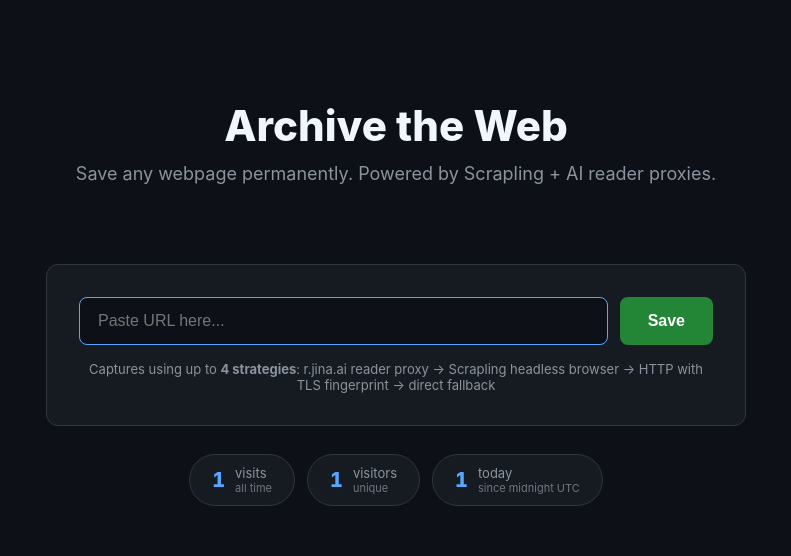
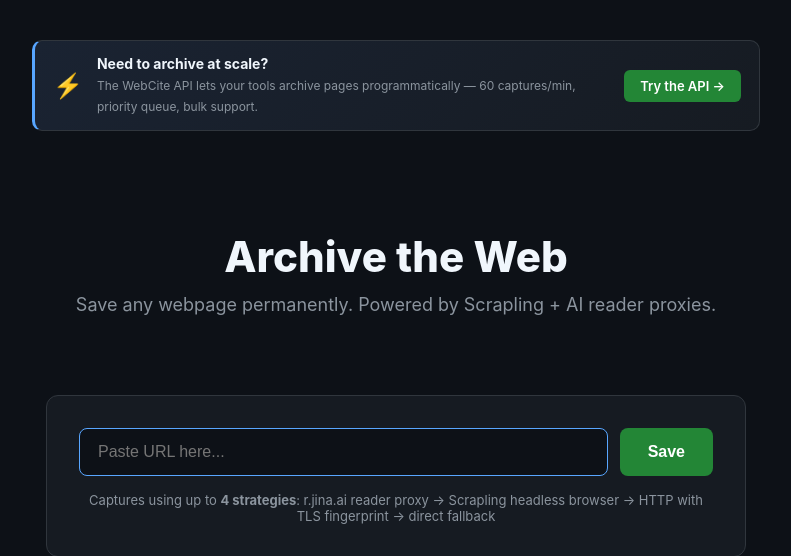
Before and after one commit to taikonaut2k/webcite, a Flask app: page / in a window 1280 px wide. Shown: the part 57-613 px from the top of the page, without its empty margins (244-1035 px from the left). Run offline with Flask 3, Linux system fonts and the light colour scheme; data comes from the database, SQL or seed files in the repository; some libraries are stand-ins or nearby versions.

Commit message:
Add advertising layer: house ads by default, real networks via env
- New ads.py: config-driven ad manager (AD_NETWORK/AD_CLIENT/AD_SLOT_*)
  supporting AdSense, Adsterra, A-ADS — flip env vars, no code changes
- House ads by default: self-promotion slots pushing the Premium API
  tier (/mo) — real income stream with zero external dependency
- Lazy-loaded via IntersectionObserver — ads never slow initial render
  (consistent with async capture speed work)
- Ad slots on all pages (index, archive, search, account) + mid-article
  ad inserted at ~40% of article text in article_builder
- Verified: house mode renders on all pages; AdSense mode renders
  adsbygoogle slots + head script + lazy-load JS; CTA links correct

```diff
--- /dev/null
+++ b/ads.py
@@ -0,0 +1,101 @@
+"""
+WebCite ad manager.
+
+Config-driven advertising layer. Reads from environment variables:
+
+  AD_NETWORK   - "adsense" | "adsterra" | "aads" | "none" (default)
+  AD_CLIENT    - AdSense publisher ID (e.g. ca-pub-XXXXXXXXXXXXXXXX)
+  AD_SLOT_TOP  - AdSense slot ID for the top banner
+  AD_SLOT_MID  - AdSense slot ID for in-content ads
+
+Behavior:
+  - If a network + client are configured, real ad code is rendered.
+  - Otherwise, "house ads" are shown — self-promotion slots that
+    push the Premium API tier (our actual revenue stream). House ads
+    are income with zero external dependency and zero policy risk.
+  - Ads are lazy-loaded client-side (IntersectionObserver) so they
+    NEVER slow down initial page render — consistent with our
+    speed-first design.
+"""
+
+import os
+
+def ad_config():
+    """Return dict of ad settings from environment."""
+    network = os.environ.get("AD_NETWORK", "none").lower()
+    client = os.environ.get("AD_CLIENT", "").strip()
+    real_network = network in ("adsense", "adsterra", "aads") and client != ""
+    return {
+        "network": network,
+        "client": client,
+        "slot_top": os.environ.get("AD_SLOT_TOP", "").strip(),
+        "slot_mid": os.environ.get("AD_SLOT_MID", "").strip(),
+        "ads_on": True,  # ad slots always render — house ads by default
+        "real_network": real_network,
+        "enabled": real_network,
+    }
+
+def render_ad(slot="top"):
+    """
+    Return HTML for an ad slot. Falls back to a house ad.
+    slot: "top" (leaderboard) or "mid" (in-content rectangle).
+    """
+    cfg = ad_config()
+    slot_id = cfg.get("slot_top") if slot == "top" else cfg.get("slot_mid")
+
+    # ── House ad (default): promote our own Premium API tier ──
+    if not cfg.get("real_network"):
+        if slot == "top":
+            return """<div class="house-ad" data-slot="top" id="houseAdTop">
+  <div class="house-ad-inner">
+    <div class="house-ad-icon">⚡</div>
+    <div class="house-ad-text">
+      <strong>Need to archive at scale?</strong>
+      <span>The WebCite API lets your tools archive pages programmatically — 60 captures/min, priority queue, bulk support.</span>
+    </div>
+    <a class="house-ad-cta" href="/account">Try the API →</a>
+  </div>
+</div>"""
+        return """<div class="house-ad" data-slot="mid" id="houseAdMid">
+  <div class="house-ad-inner">
+    <div class="house-ad-text">
+      <strong>⚡ WebCite API</strong>
+      <span>Bulk archiving for developers &amp; researchers. From $9/mo.</span>
+    </div>
+    <a class="house-ad-cta" href="/account">Learn more</a>
+  </div>
+</div>"""
+
+    # ── Real ad network code ──
+    if cfg["network"] == "adsense":
+        if slot == "top":
+            return f"""<div class="ad-slot ad-slot-top" id="adSlotTop" data-client="{cfg['client']}" data-slot="{slot_id}">
+  <ins class="adsbygoogle" style="display:block" data-ad-client="{cfg['client']}" data-ad-slot="{slot_id}" data-ad-format="auto" data-full-width-responsive="true"></ins>
+</div>"""
+        return f"""<div class="ad-slot ad-slot-mid" id="adSlotMid" data-client="{cfg['client']}" data-slot="{slot_id}">
+  <ins class="adsbygoogle" style="display:block" data-ad-client="{cfg['client']}" data-ad-slot="{slot_id}" data-ad-format="auto" data-full-width-responsive="true"></ins>
+</div>"""
+
+    if cfg["network"] == "adsterra":
+        # Adsterra banner placeholder — paste their script via env AD_SCRIPT_TOP/MID if needed
+        return f"""<div class="ad-slot" id="adSlot{slot.title()}">
+  <script async="async" data-cfasync="false" src="//pl{cfg['client']}.adsterratrade.com/{slot_id}/banner.js"></script>
+</div>"""
+
+    if cfg["network"] == "aads":
+        # A-ADS (crypto ad network) — simple iframe-based
+        return f"""<div class="ad-slot" id="adSlot{slot.title()}">
+  <iframe src="https://aads.com/display/{slot_id}?client={cfg['client']}" width="728" height="90" frameborder="0" scrolling="no"></iframe>
+</div>"""
+
+    return ""  # none
+
+
+def ad_head_scripts():
+    """Any scripts needed in <head> for the configured network."""
+    cfg = ad_config()
+    if not cfg.get("real_network"):
+        return ""
+    if cfg["network"] == "adsense":
+        return f"""<script async src="https://pagead2.googlesyndication.com/pagead/js/adsbygoogle.js?client={cfg['client']}" crossorigin="anonymous"></script>"""
+    return ""
--- a/app.py
+++ b/app.py
@@ -20,9 +20,23 @@ import uuid
 from archiver import capture_url, get_archive, search_archives, load_index, ARCHIVES_DIR
 from media_archiver import capture_full_page
 import visitors
+import ads
 
 app = Flask(__name__)
 app.secret_key = os.urandom(24).hex()
+
+@app.context_processor
+def inject_ads():
+    """Make ad config + rendered slots available to ALL templates."""
+    cfg = ads.ad_config()
+    return {
+        "ads_on": cfg.get("ads_on", True),
+        "ads_enabled": cfg.get("real_network", False),
+        "ad_top": ads.render_ad("top"),
+        "ad_mid": cfg.get("real_network", False),  # real network mid-slot on article pages
+        "ad_mid_html": ads.render_ad("mid"),
+        "ad_head_scripts": ads.ad_head_scripts(),
+    }
 
 # Rate limiting (simple in-memory)
 RATE_LIMITS = {}
--- a/templates/account.html
+++ b/templates/account.html
@@ -1,6 +1,7 @@
 <!DOCTYPE html>
 <html lang="en">
 <head>
+    {{ ad_head_scripts|safe }}
     <meta charset="UTF-8">
     <meta name="viewport" content="width=device-width, initial-scale=1.0">
     <title>API Access — WebCite</title>
@@ -82,6 +83,7 @@
     </style>
 </head>
 <body>
+    {% include 'ads_partial.html' %}
     <nav>
         <div class="logo"><span>W</span>ebCite</div>
         <div>
--- /dev/null
+++ b/templates/ads_partial.html
@@ -0,0 +1,81 @@
+{# ads_partial.html — ad slots + lazy-loading JS. Include via {% include 'ads_partial.html' %} #}
+{% if ads_on %}
+<style>
+    /* Ad slots — minimal footprint, no layout shift */
+    .ad-slot { margin: 24px auto; text-align: center; overflow: hidden; border-radius: 8px; }
+    .ad-slot-top { max-width: 728px; min-height: 60px; }
+    .ad-slot-mid { max-width: 336px; min-height: 200px; }
+    .ad-label { font-size: 10px; color: #6e7681; text-transform: uppercase; letter-spacing: 1px; margin-bottom: 4px; }
+    .ad-placeholder {
+        border: 1px dashed #30363d; border-radius: 8px; color: #6e7681;
+        display: flex; align-items: center; justify-content: center;
+        font-size: 12px; min-height: 90px; background: #161b22;
+    }
+    /* House ads — self-promotion (our real revenue stream: API tier) */
+    .house-ad { margin: 20px auto; max-width: 728px; }
+    .house-ad-inner {
+        background: linear-gradient(135deg, #1a2332 0%, #161b22 100%);
+        border: 1px solid #30363d; border-left: 3px solid #58a6ff;
+        border-radius: 10px; padding: 14px 18px;
+        display: flex; align-items: center; gap: 14px;
+    }
+    .house-ad[data-slot="mid"] .house-ad-inner { max-width: 100%; }
+    .house-ad-icon { font-size: 24px; }
+    .house-ad-text { flex: 1; }
+    .house-ad-text strong { display: block; color: #f0f6fc; font-size: 14px; margin-bottom: 2px; }
+    .house-ad-text span { color: #8b949e; font-size: 12px; line-height: 1.5; }
+    .house-ad-cta {
+        background: #238636; color: white; text-decoration: none;
+        padding: 8px 16px; border-radius: 6px; font-size: 13px; font-weight: 600;
+        white-space: nowrap; transition: background 0.2s;
+    }
+    .house-ad-cta:hover { background: #2ea043; }
+    @media (max-width: 600px) {
+        .house-ad-inner { flex-direction: column; text-align: center; }
+        .house-ad-cta { display: inline-block; margin-top: 6px; }
+    }
+</style>
+{% endif %}
+
+{% if ads_on %}
+<!-- Ad slot: TOP -->
+<div class="ad-label" id="adLabelTop" style="display:none;">Sponsored</div>
+<div id="adContainerTop" style="min-height:60px;">{{ ad_top|safe }}</div>
+
+<!-- Ad slot: MID (only on article pages via ad_mid flag) -->
+{% if ad_mid %}
+<div class="ad-label" id="adLabelMid" style="display:none;">Sponsored</div>
+<div id="adContainerMid" style="min-height:200px;">{{ ad_mid_html|safe }}</div>
+{% endif %}
+{% endif %}
+
+{% if ads_enabled %}
+<script>
+/* Lazy-load ads only when scrolled into view — zero initial-page cost */
+(function() {
+    function isHouse(el) { return el.querySelector('.house-ad'); }
+    function observe(containerId, labelId) {
+        var c = document.getElementById(containerId);
+        if (!c) return;
+        var label = document.getElementById(labelId);
+        // Show the "Sponsored" label only if a real ad will load
+        if (c.querySelector('.adsbygoogle') && label) label.style.display = 'block';
+        if (!('IntersectionObserver' in window)) return;
+        var io = new IntersectionObserver(function(entries) {
+            entries.forEach(function(e) {
+                if (e.isIntersecting) {
+                    // Activate AdSense slots in view
+                    c.querySelectorAll('ins.adsbygoogle').forEach(function(ins) {
+                        try { (adsbygoogle = window.adsbygoogle || []).push({}); } catch(err) {}
+                    });
+                    io.disconnect();
+                }
+            });
+        }, { rootMargin: '200px' });
+        io.observe(c);
+    }
+    observe('adContainerTop', 'adLabelTop');
+    observe('adContainerMid', 'adLabelMid');
+})();
+</script>
+{% endif %}
--- a/templates/archive.html
+++ b/templates/archive.html
@@ -1,7 +1,7 @@
 <!DOCTYPE html>
 <html lang="en">
 <head>
-    <meta charset="UTF-8">
+    {{ ad_head_scripts|safe }}    <meta charset="UTF-8">
     <meta name="viewport" content="width=device-width, initial-scale=1.0">
     <title>{{ record.title[:60] }} — WebCite Archive</title>
     <style>
@@ -174,6 +174,7 @@
     </style>
 </head>
 <body>
+    {% include 'ads_partial.html' %}
     <div class="archive-header">
         <div class="top-row">
             <div class="back">
--- a/templates/index.html
+++ b/templates/index.html
@@ -4,6 +4,7 @@
     <meta charset="UTF-8">
     <meta name="viewport" content="width=device-width, initial-scale=1.0">
     <title>WebCite — Archive the Web</title>
+    {{ ad_head_scripts|safe }}
     <style>
         *, *::before, *::after { box-sizing: border-box; margin: 0; padding: 0; }
         body {
@@ -135,6 +136,7 @@
     </nav>
 
     <div class="container">
+        {% include 'ads_partial.html' %}
         <div class="hero">
             <h1>Archive the Web</h1>
             <p>Save any webpage permanently. Powered by Scrapling + AI reader proxies.</p>
--- a/templates/search.html
+++ b/templates/search.html
@@ -1,6 +1,7 @@
 <!DOCTYPE html>
 <html lang="en">
 <head>
+    {{ ad_head_scripts|safe }}
     <meta charset="UTF-8">
     <meta name="viewport" content="width=device-width, initial-scale=1.0">
     <title>Search Archives — WebCite</title>
@@ -54,6 +55,7 @@
     </style>
 </head>
 <body>
+    {% include 'ads_partial.html' %}
     <nav>
         <div class="logo"><span>W</span>ebCite</div>
         <div>
```
Also changed, not shown: article_builder.py (+22 -0 lines), render.yaml (+9 -0 lines).
